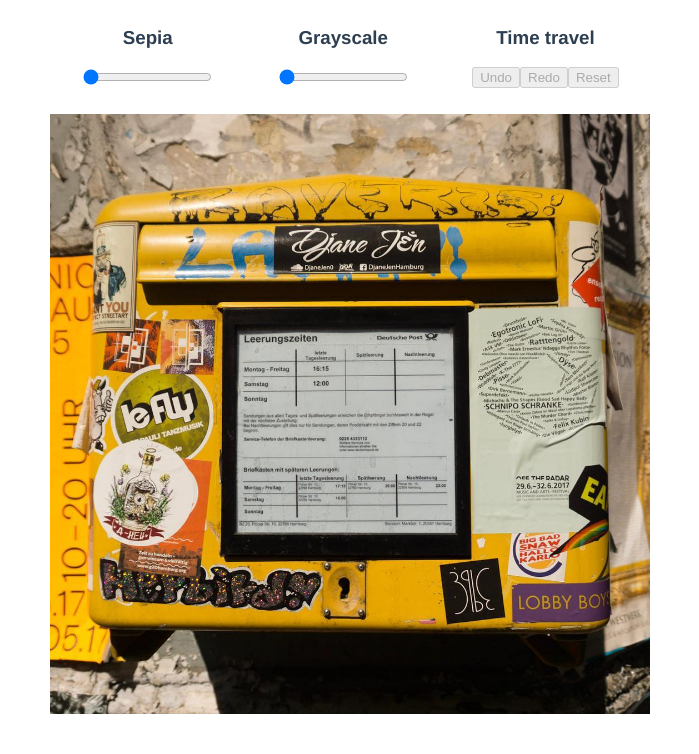
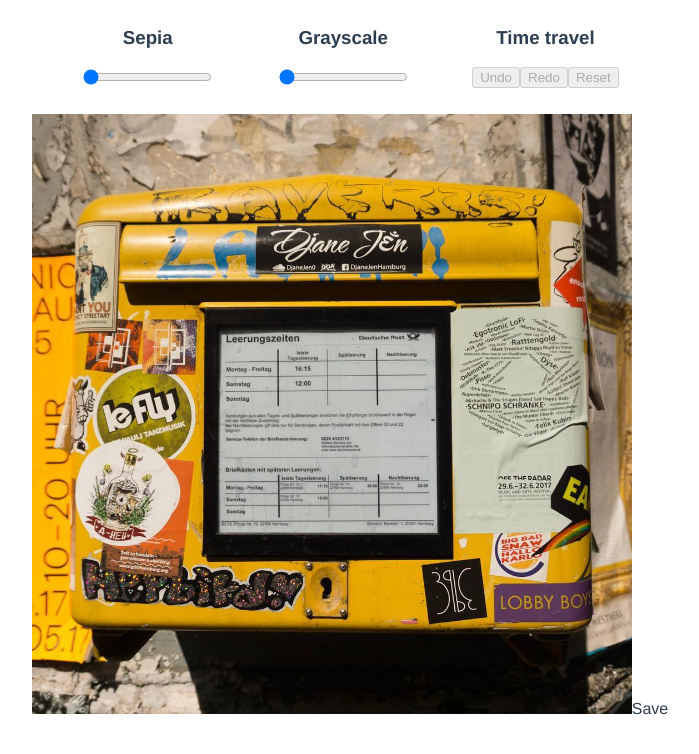
Before and after one commit to HenrikFricke/vue-image-tool, a Vue app: page / in a window 1280 px wide. Shown: the top 754 px of the page, without its empty margins (290-989 px from the left). Built offline with nearby package versions, Linux system fonts and the light colour scheme.

Commit message:
Implement canvas with save button

```diff
--- a/src/components/ImagePreview.vue
+++ b/src/components/ImagePreview.vue
@@ -1,5 +1,9 @@
 <template>
-  <img v-bind:src="imageSource" v-bind:style="{ filter: `sepia(${sepia}%) grayscale(${grayscale}%)` }" />
+  <div>
+    <img v-bind:src="imageSource" v-on:load="drawCanvas" />
+    <canvas />
+    <a v-on:click="saveImage" download="image.jpg">Save</a>
+  </div>
 </template>
 
 <script>
@@ -10,11 +14,41 @@
   computed: {
     ...mapGetters(['sepia', 'grayscale', 'imageSource']),
   },
+  methods: {
+    drawCanvas() {
+      const image = this.$el.querySelector('img');
+      const canvas = this.$el.querySelector('canvas');
+      const ctx = canvas.getContext('2d');
+
+      ctx.canvas.width = image.width;
+      ctx.canvas.height = image.height;
+      ctx.filter = `sepia(${this.sepia}%) grayscale(${this.grayscale}%)`;
+      ctx.drawImage(image, 0, 0);
+    },
+    saveImage() {
+      const canvas = this.$el.querySelector('canvas');
+      const link = this.$el.querySelector('a');
+
+      link.href = canvas.toDataURL('image/jpeg');
+    },
+  },
+  watch: {
+    sepia() {
+      this.drawCanvas();
+    },
+    grayscale() {
+      this.drawCanvas();
+    },
+  },
 };
 </script>
 
 <style scoped>
 img {
-  width: 600px;
+  display: none;
+}
+
+canvas {
+  max-width: 600px;
 }
 </style>
```
Also changed, not shown: 1 other file (tests, documents, lock files or other folders).
